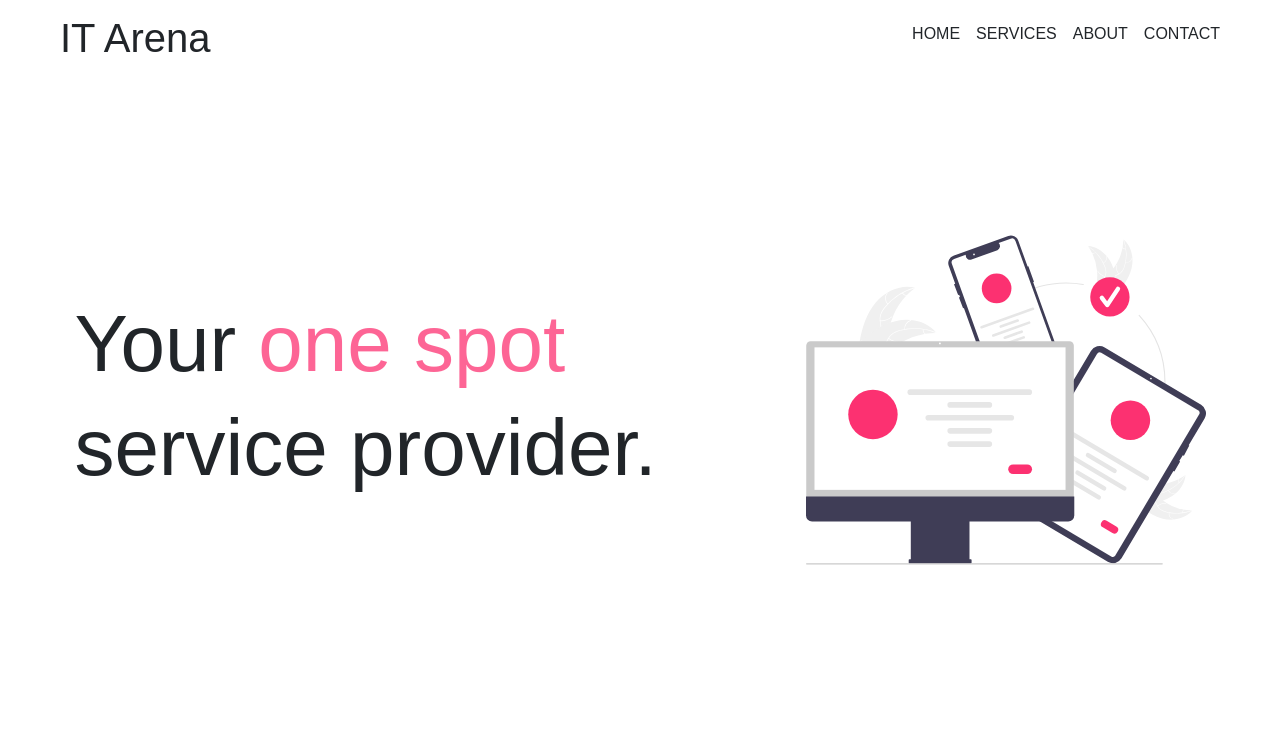
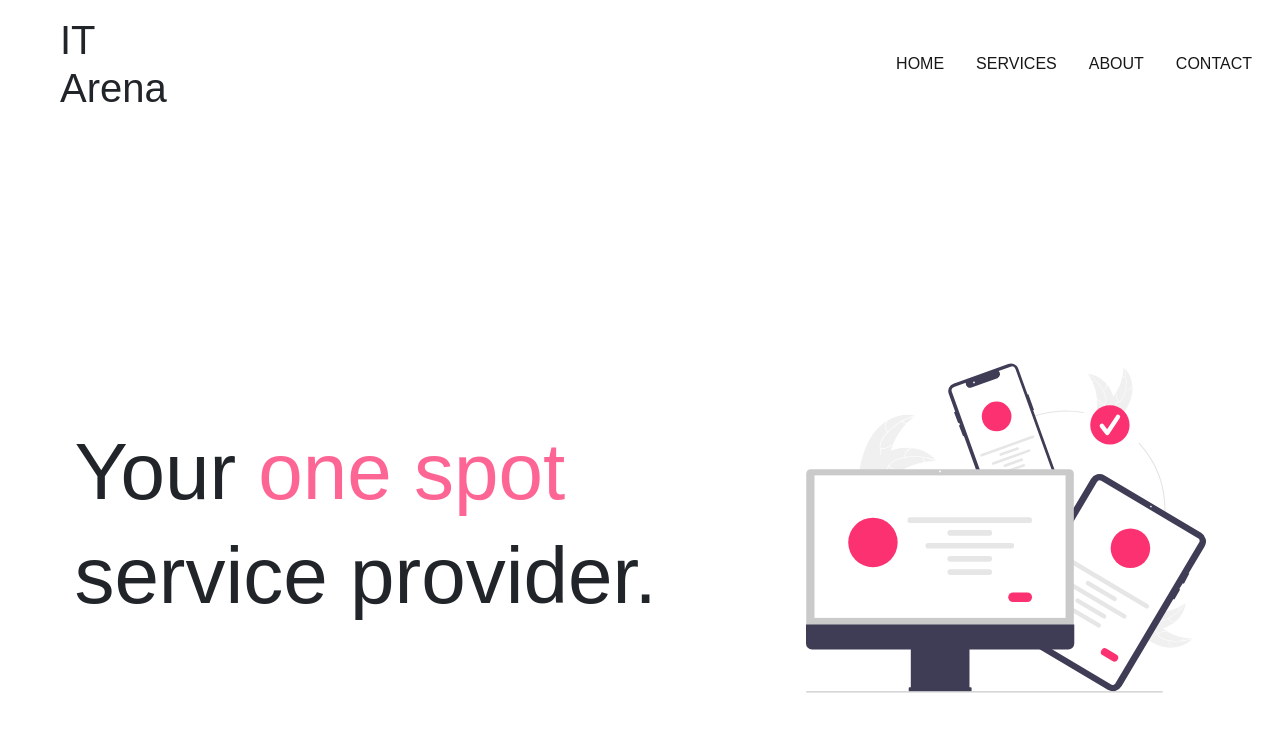
Before and after one commit to kavinbharathii/urban, a Vue app in the folder frontend/: page / in a window 1280 px wide. Shown: the top 732 px of the page. Built offline with nearby package versions, Linux system fonts and the light colour scheme; a web font is replaced by a local one.

Commit message:
bootstrap navbar + signin/signup router

```diff
--- a/frontend/src/components/homepage/contactus.vue
+++ b/frontend/src/components/homepage/contactus.vue
@@ -29,6 +29,10 @@ export default {
             }).catch(error => {
                 console.log(error)
             })
+
+            this.msgData.fullName = ""
+            this.msgData.emailAddress = ""
+            this.msgData.msg = ""
         }
     }
 }
--- a/frontend/src/views/HomeView.vue
+++ b/frontend/src/views/HomeView.vue
@@ -24,40 +24,63 @@
 
 <template>
 	<div id="dev">
-		<nav class="nav-bar">
-			<div class="logo">IT Arena</div>
+		<nav class="nav-bar navbar navbar-expand-sm navbar-dark d-flex justify-content-space-between align-items-center">
+			<div>
+				<h1 class="logo">IT Arena</h1>
+			</div>
+			<div class="container">
+                <button class="navbar-toggler ms-auto" type="button" data-bs-toggle="collapse" data-bs-target="#n_bar" aria-controls="navbarNavAltMarkup" aria-label="Toggle navigation">
+                    <span class="navbar-toggler-icon"></span>
+                </button>
+                <div class="collapse navbar-collapse" id="n_bar">
+                    <ul class="navbar-nav">
+                        <li class="nav-item active"><a class="nav-link" href="#home">Home</a></li>
+                        <li class="nav-item"><a class="nav-link" href="#services">Services</a></li>
+                        <li class="nav-item"><a class="nav-link" href="#about">About</a></li>
+                        <li class="nav-item"><a class="nav-link" href="#contact">Contact</a></li>
+                    </ul>
+                </div>
+            </div>
 
-			<div class="nav-links">
-				<a class="nav-link" href="#home">Home</a>
-				<a class="nav-link" href="#services">Services</a>
-				<a class="nav-link" href="#about">About</a>
-				<a class="nav-link" href="#contact">Contact</a>
-			</div>
 		</nav>
 
 		<div class="full-page">
 
 			<div class="page" id="home">
-				<homevue/>
+				<homevue />
 			</div>
 
 			<div class="page" id="services">
 				<div class="p2 vh-100 vw-100">
 					<div class="cards-container">
 						<div class="cards-col col-one">
-							<router-link to="/computer-services"><CategoryCard categoryName="Computer" description="Description." /></router-link>
-							<router-link to="/laptop-services"><CategoryCard categoryName="Laptop" description="Description." /></router-link>
+							<router-link to="/computer-services">
+								<CategoryCard categoryName="Computer" description="Description." />
+							</router-link>
+							<router-link to="/laptop-services">
+								<CategoryCard categoryName="Laptop" description="Description." />
+							</router-link>
 						</div>
 
 						<div class="cards-col col-two">
-							<router-link to="/cctv-services"><CategoryCard categoryName="CCTV" description="Description." /></router-link>
-							<router-link to="/printer-services"><CategoryCard categoryName="Printer" description="Description." /></router-link>
-							<router-link to="/ups-services"><CategoryCard categoryName="UPS" description="Description." /></router-link>
+							<router-link to="/cctv-services">
+								<CategoryCard categoryName="CCTV" description="Description." />
+							</router-link>
+							<router-link to="/printer-services">
+								<CategoryCard categoryName="Printer" description="Description." />
+							</router-link>
+							<router-link to="/ups-services">
+								<CategoryCard categoryName="UPS" description="Description." />
+							</router-link>
 						</div>
 
 						<div class="cards-col col-three">
-							<router-link to="/electrician"><CategoryCard categoryName="Electrician" description="Description." /></router-link>
-							<router-link to="/plumbing"><CategoryCard categoryName="Plumbing" description="Description." /></router-link>
+							<router-link to="/electrician">
+								<CategoryCard categoryName="Electrician" description="Description." />
+							</router-link>
+							<router-link to="/plumbing">
+								<CategoryCard categoryName="Plumbing" description="Description." />
+							</router-link>
 						</div>
 					</div>
 				</div>
@@ -74,24 +97,19 @@
 		</div>
 		<router-view></router-view>
 	</div>
-
 </template>
 
 <style scoped>
 
 .nav-bar {
-	font-size: 40px;
 	text-decoration: none;
+	z-index: 100;
+	width: 100vw;
+}
 
+.collapse {
 	display: flex;
-	justify-content: space-between;
-	align-items: center;
-	position: fixed;
-	top: 0;
-	left: 0;
-
-	width: 100vw;
-	z-index: 100;
+	justify-content: end !important;
 }
 
 .logo {
@@ -109,14 +127,18 @@
 
 .nav-link {
 	text-decoration: none;
-	font-size: 0.4em;
+	/* font-size: 0.4em; */
 	text-transform: uppercase;
 
-	/* style */
 	position: relative;
 	z-index: 1;
+	color: #171717;
+	margin: 0 0.5em 0 0.5em;
 }
 
+.nav-link:hover {
+	color: #171717;
+}
 
 .nav-link::before {
 	content: '';
@@ -167,6 +189,4 @@
 
 a {
 	text-decoration: none;
-}
-
-</style>
+}</style>
--- a/frontend/src/views/cartView.vue
+++ b/frontend/src/views/cartView.vue
@@ -13,7 +13,8 @@ export default {
             loginemail : '',
             cartData: [],
             category: [],
-            datas: []
+            datas: [],
+            cartTotal: 0,
         }
     },
     components: {
@@ -48,7 +49,7 @@ export default {
                 if (user) {
                     const uid = user.email;
                     let email_username = uid.split('@')[0]
-                    this.loginemail = email_username.replace(".", "")
+                    this.loginemail = email_username.replaceAll(".", "")
                     this.getUsercart(this.loginemail)
                     this.nakk(this.loginemail)
                 } else {
@@ -86,14 +87,15 @@ export default {
             }
         },
         parsingof() {
+            this.cartTotal = 0
             for ( let i in this.datas ) {
-
                 const keys = Object.keys(this.datas[i])
                 let cate = 0
                 for ( let j in keys ) {
                     cate += parseInt(this.datas[i][keys[j]].rupee) * parseInt(this.datas[i][keys[j]].quantity)
                 }
-                this.category[i] = cate;
+                this.cartTotal += cate
+                this.category[i] = cate
             }
         },
         nakk() {
@@ -146,12 +148,12 @@ export default {
             <div v-for="(item, index) in this.category" :key="index" class="cart-details-services">
                 <div class="service-summary">
                     <div class="service-summary-name">{{ item }} </div>
-                    <div class="service-summary-price">{{ this.category[item] }}</div>
+                    <div class="service-summary-price">₹ {{ this.category[item] }}</div>
                 </div>
             </div>
             <div class="cart-total">
-                Total
-                {{ cartTotal }}
+                <div class="total-label">Total</div>
+                <div class="total-value">₹ {{ cartTotal }}</div>
             </div>
         </div>
     </div>
@@ -176,6 +178,7 @@ export default {
     border-radius: 10px;
     display: flex;
     justify-content: space-between;
+    margin: 0.5em;
 }
 
 .category {
@@ -202,7 +205,6 @@ export default {
     margin-bottom: 1em;
 
 }
-
 
 .add-btn {
     display: flex;
@@ -250,4 +252,12 @@ export default {
     color: #04c484;
 }
 
+.cart-total {
+    display: flex;
+    justify-content: space-between;
+    align-items: center;
+    flex-direction: row;
+
+    font-size: 1.3em;
+}
 </style>
--- a/frontend/src/views/services/signIn.vue
+++ b/frontend/src/views/services/signIn.vue
@@ -21,7 +21,7 @@ export default {
             signInWithPopup(auth, provider)
                 .then((result) => {
                     console.log(result.user);
-                    Router.push('/cart')
+                    Router.push('/#services')
                     this.getUser()
                 })
                 .catch((error) => {
@@ -48,6 +48,8 @@ export default {
                     const user = userCredential.user;
                     console.log('sigin successfully')
                     this.errorState = false
+
+                    Router.push('/#services')
                 })
                 .catch((error) => {
                     console.log(error)
--- a/frontend/src/views/services/signUp.vue
+++ b/frontend/src/views/services/signUp.vue
@@ -2,6 +2,7 @@
 
 import { createUserWithEmailAndPassword } from 'firebase/auth';
 import { auth } from '../firebase.js'
+import Router from '@/router'
 
 export default {
     data() {
@@ -23,6 +24,8 @@ export default {
                     .then((userCredential) => {
                         const user = userCredential.user;
                         this.passwordMismatchError = false
+
+                        Router.push("/signin")
                     })
                     .catch((error) => {
                         let re_braces = /\((.*)\)/
```
Lines whose indentation alone changed are shown as unchanged.
